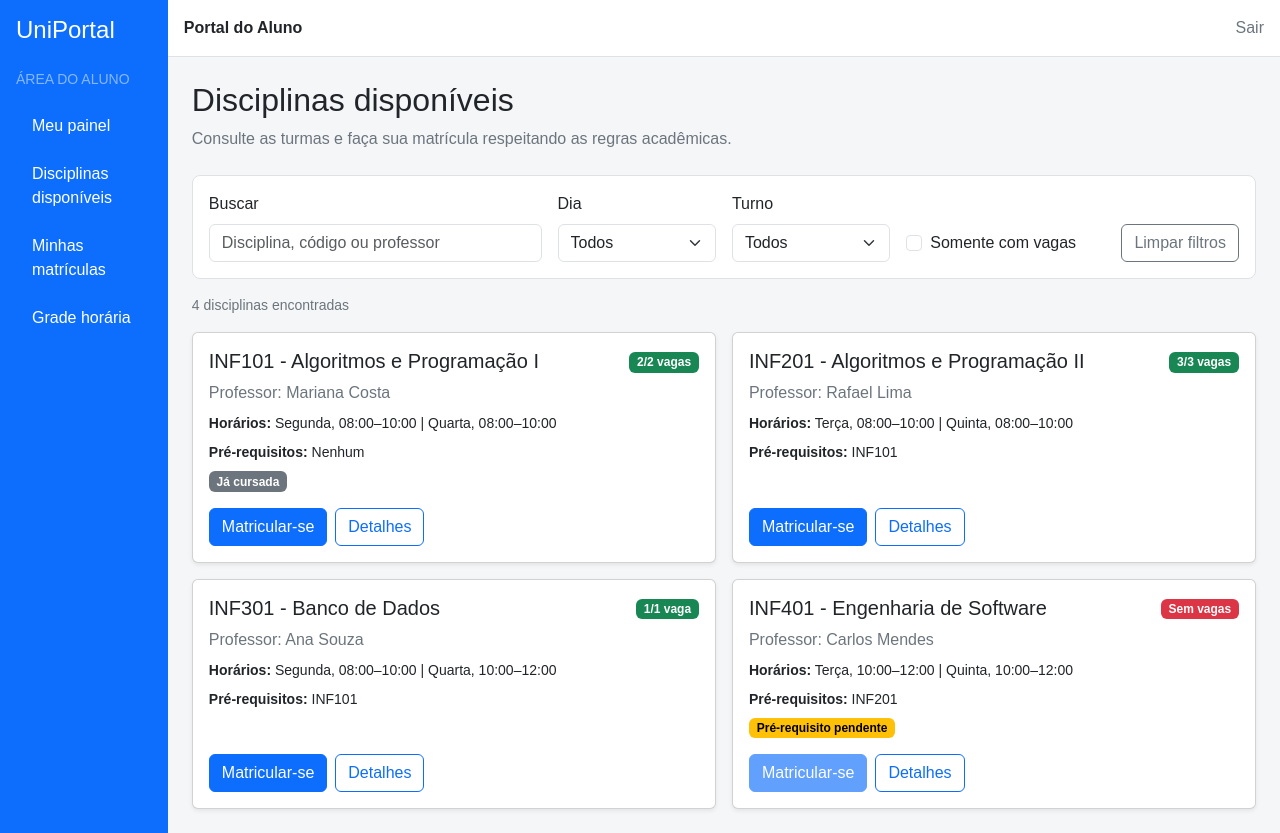
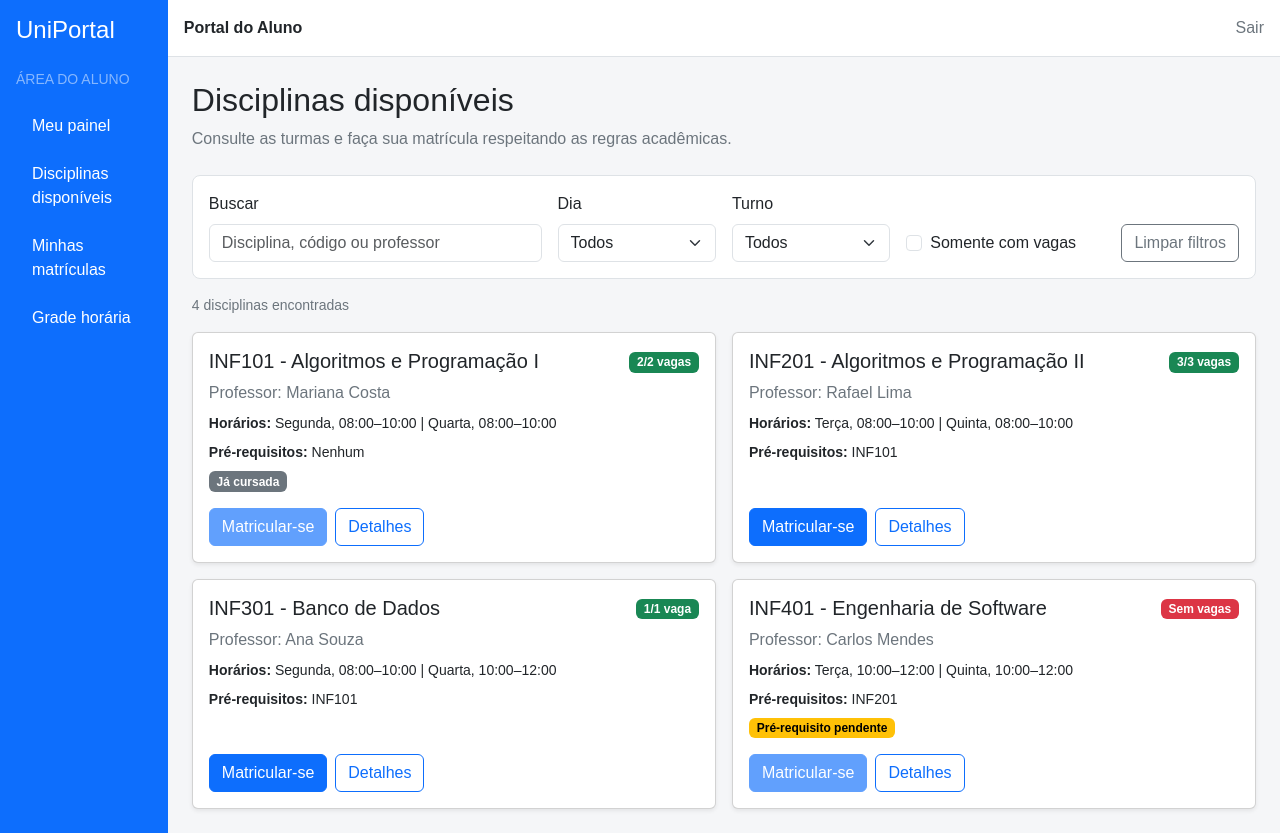
Before and after one commit to mrcldevfs/Uniportal, a React (Vite) app: page /aluno/disciplinas in a window 1280 px wide. Built offline with nearby package versions, Linux system fonts and the light colour scheme.

Commit message:
fix(aluno): desabilita botao de matricula em disciplina ja cursada

```diff
--- a/src/componentes/DisciplinaDetalhesModal.jsx
+++ b/src/componentes/DisciplinaDetalhesModal.jsx
@@ -119,7 +119,7 @@ function DisciplinaDetalhesModal({ analise, onFechar, onMatricular }) {
               <button
                 type="button"
                 className="btn btn-primary"
-                disabled={analise.matriculado || analise.vagas <= 0}
+                disabled={analise.matriculado ? 'Matriculado' : analise.concluida ? 'Já cursada' : 'Matricular-se'}
                 onClick={() => onMatricular(disciplina.id)}
               >
                 {analise.matriculado ? 'Matriculado' : 'Matricular-se'}
--- a/src/paginas/aluno/DisciplinasDisponiveis.jsx
+++ b/src/paginas/aluno/DisciplinasDisponiveis.jsx
@@ -184,7 +184,8 @@ function DisciplinasDisponiveis() {
                     <div className="d-flex flex-wrap gap-2 mt-auto">
                       <button
                         className="btn btn-primary"
-                        disabled={analise.matriculado || analise.vagas <= 0}
+                        disabled={analise.matriculado || analise.concluida || analise.vagas <= 0}
+
                         onClick={() => realizarMatricula(disciplina.id)}
                       >
                         {analise.matriculado ? 'Matriculado' : 'Matricular-se'}
```
